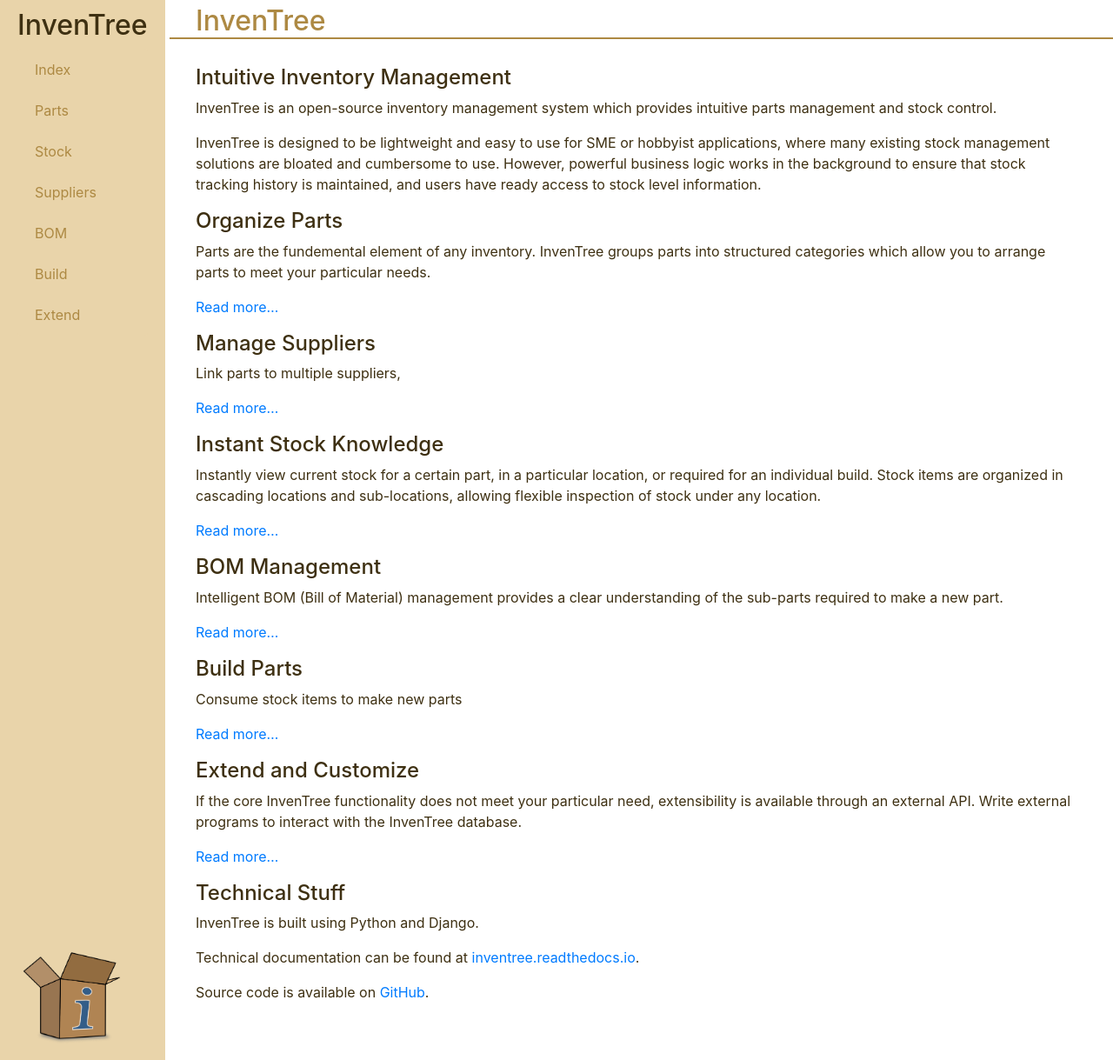
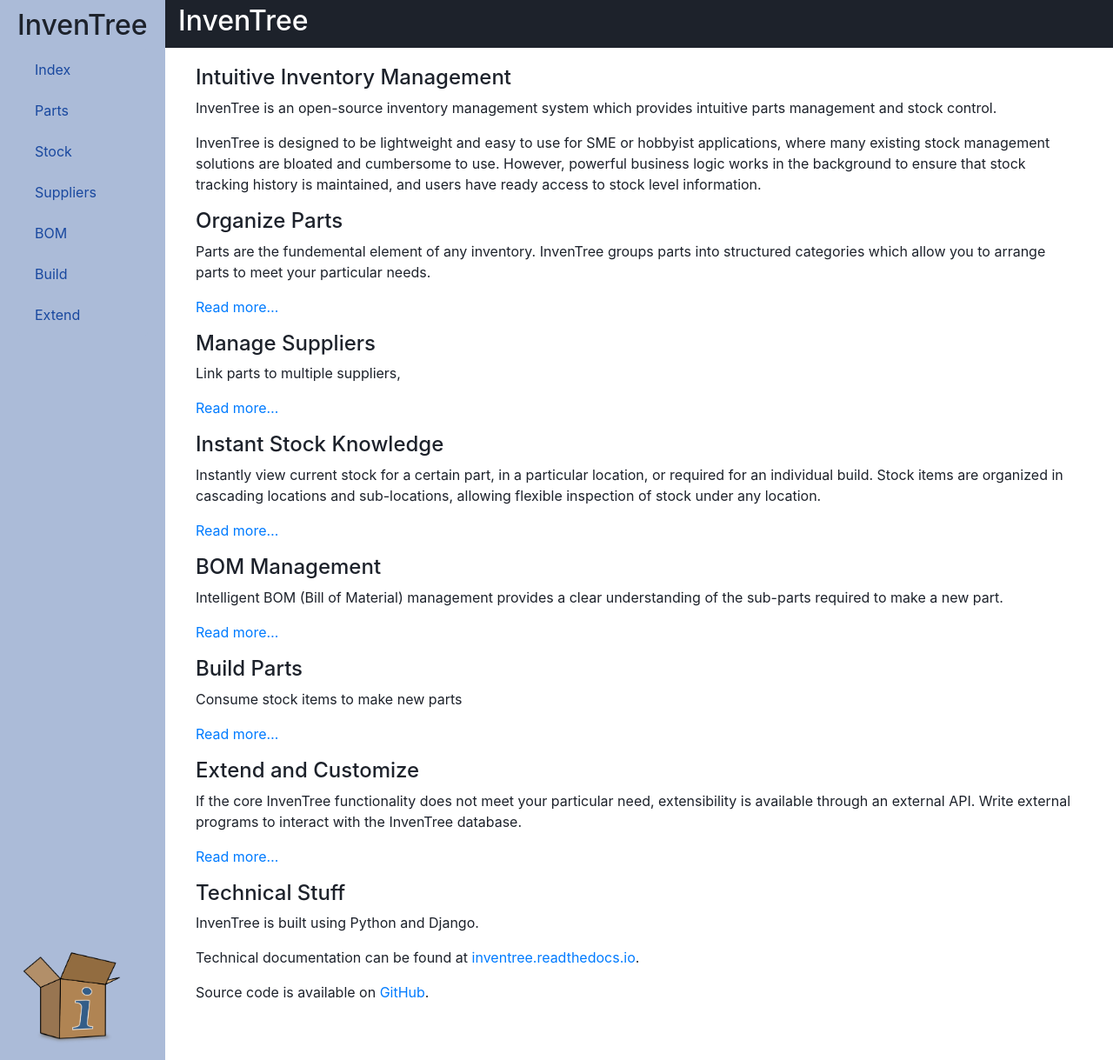
Before and after one commit to inventree/InvenTree.github.io, a Jekyll site: the page built from index.md, in a window 1280 px wide and 1219 px high. Shown: the whole window at 87% size. Built offline with Jekyll 4.4.1, drawn with Linux system fonts in a browser that asks for light colours.

Commit message:
css tweaks

```diff
--- a/_includes/top_bar.html
+++ b/_includes/top_bar.html
@@ -1,3 +1,3 @@
 <div class='title well well-sm'>
-    <h1>{{ page.title }}</h1>
+    <h1 class='title-string'>{{ page.title }}</h1>
 </div>
--- a/_layouts/default.html
+++ b/_layouts/default.html
@@ -10,8 +10,9 @@
 
     {% include sidenav.html %}
 
+    {% include top_bar.html %}
+
     <div id='page' class='page-wrapper'>
-        {% include top_bar.html %}
         <div id='content' class='container'>
             <div class='main'>
                 {{ content }}
--- a/assets/inventree.css
+++ b/assets/inventree.css
@@ -1,9 +1,9 @@
 /* Theme color definitions */
 :root {
     --color-bg: #FFFFFF;
-    --color-main: #3e3012;
-    --color-primary: #E9D4AA;
-    --color-highlight: #AD8943;
+    --color-main: #1D222B;
+    --color-primary: #ABBBD8;
+    --color-highlight: #19489F;
 }
 
 .h1, h1 {
@@ -54,17 +54,19 @@
 .title {
     position: fixed;
     top: 0;
-    background-color: var(--color-bg);
+    background-color: var(--color-main);
     width: 100%;
     max-width: 100%;
+    padding-top: 5px;
+    padding-bottom: 15px;
+    margin-left: 175px;
+    margin-bottom: 15px;
+    height: 55px;
+    color: var(--color-bg);
+}
+
+.title-string {
     padding-left: 30px;
-    padding-right: 30px;
-    padding-top: 5px;
-    margin-bottom: 15px;
-    height: 45px;
-    border-bottom: 2px solid;
-    color: var(--color-highlight);
-    border-color: var(--color-highlight);
 }
 
 body {
```
